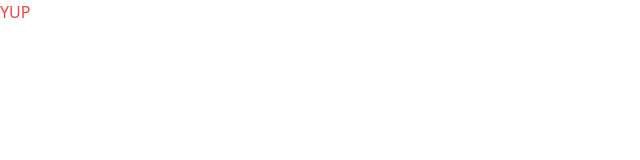
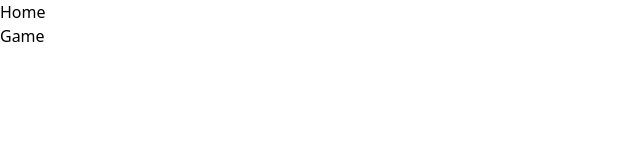
Before and after one commit to sophiek192/trackorithms, a React (Vite) app: page / in a window 1280 px wide. Shown: the top 160 px of the page, without its empty margins (0-640 px from the left). Built offline with nearby package versions, Linux system fonts and the light colour scheme.

Commit message:
add router

```diff
--- a/package.json
+++ b/package.json
@@ -11,7 +11,8 @@
   },
   "dependencies": {
     "react": "^18.3.1",
-    "react-dom": "^18.3.1"
+    "react-dom": "^18.3.1",
+    "react-router-dom": "^6.26.1"
   },
   "devDependencies": {
     "@eslint/js": "^9.9.0",
--- a/src/App.tsx
+++ b/src/App.tsx
@@ -1,5 +1,21 @@
+import { createBrowserRouter, RouterProvider } from "react-router-dom";
+
+import Home from "./pages/Home";
+import Game from "./pages/Game";
+
+const router = createBrowserRouter([
+  {
+    path: "/",
+    element: <Home />,
+  },
+  {
+    path: "/1",
+    element: <Game />,
+  },
+]);
+
 function App() {
-  return <div className="text-red-500">YUP</div>;
+  return <RouterProvider router={router} />;
 }
 
 export default App;
--- /dev/null
+++ b/src/pages/Game/index.tsx
@@ -0,0 +1,7 @@
+export default function Game() {
+  return (
+    <div>
+      <h1>Game</h1>
+    </div>
+  );
+}
--- /dev/null
+++ b/src/pages/Home/index.tsx
@@ -0,0 +1,10 @@
+import { Link } from "react-router-dom";
+
+export default function Home() {
+  return (
+    <div>
+      <h1>Home</h1>
+      <Link to="/1">Game</Link>
+    </div>
+  );
+}
```
Also changed, not shown: 1 other file (tests, documents, lock files or other folders).
